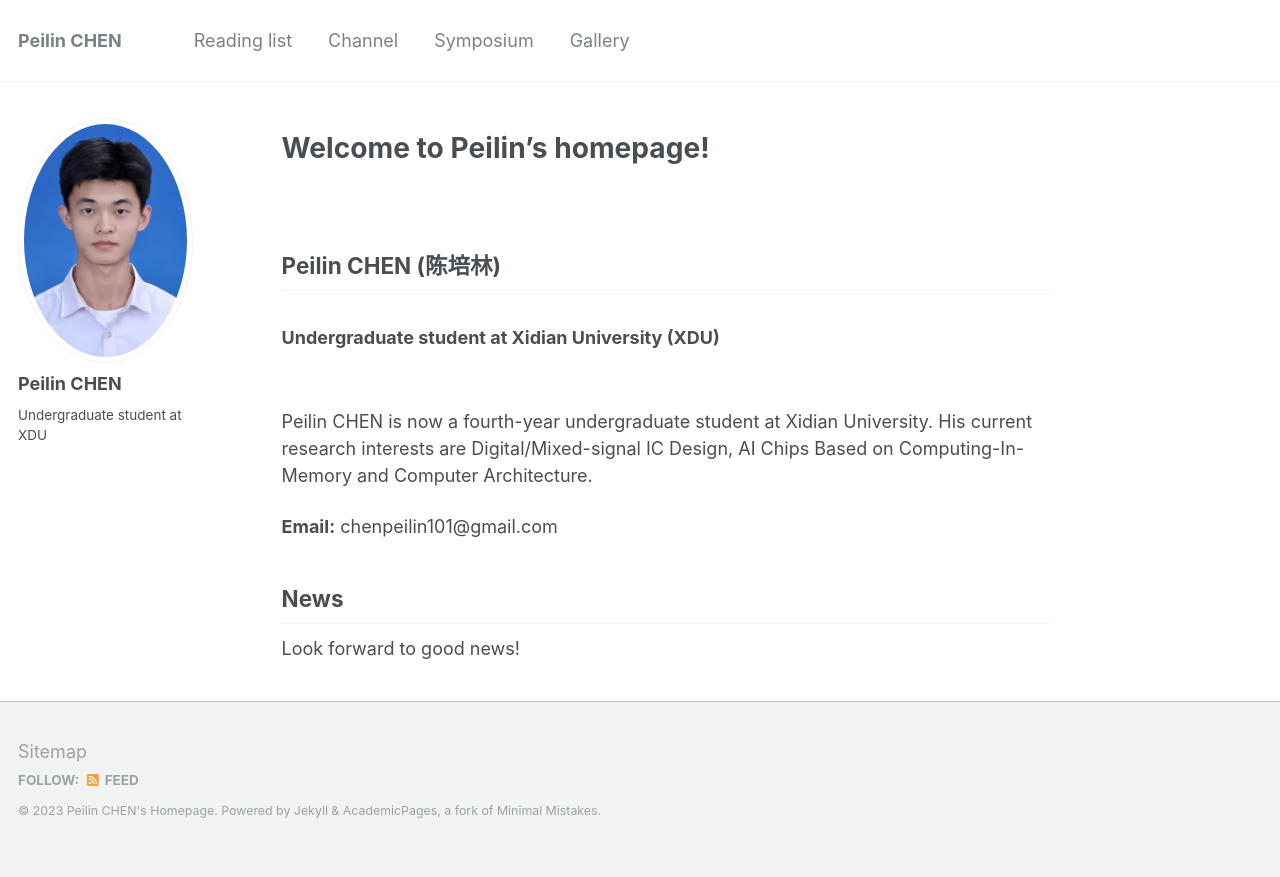
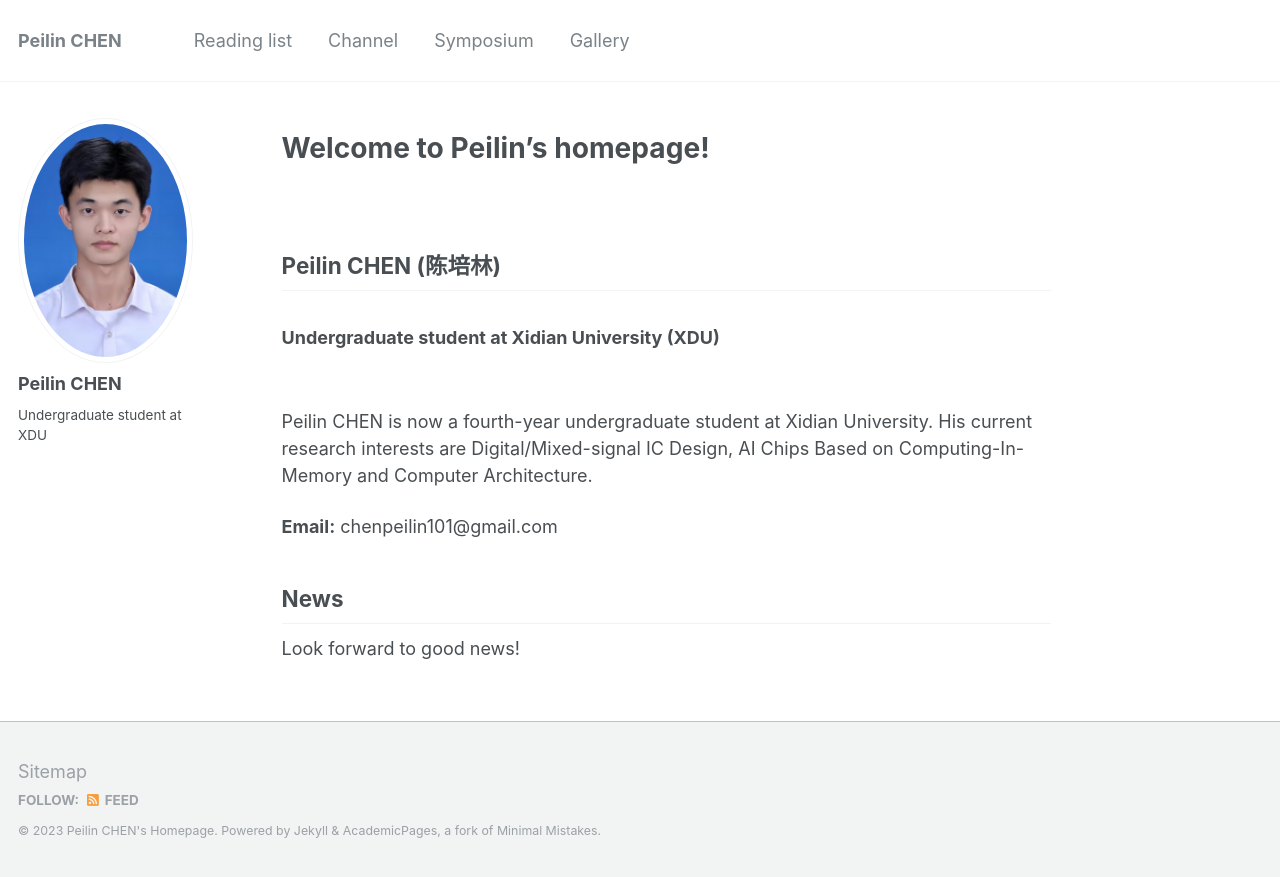
Before and after one commit to peilin-chen/peilin-chen.github.io, a Jekyll site: the page built from _pages/about.md, in a window 1280 px wide. Shown: the top 877 px of the page. Built offline with Jekyll 4.4.1, drawn with Linux system fonts in a browser that asks for light colours; comment, search, counter and statistics services are not loaded.

Commit message:
Update default.html

```diff
--- a/_layouts/default.html
+++ b/_layouts/default.html
@@ -85,12 +85,8 @@ layout: compress
         <style>
           .visitor-counter {
             /* 添加自定义样式 */
-            background-color: #f2f2f2;
-            padding: 10px;
-            border-radius: 5px;
             text-align: center;
           }
-
           .visitor-counter .statcounter {
             /* 调整字体大小 */
             font-size: 24px;
```
